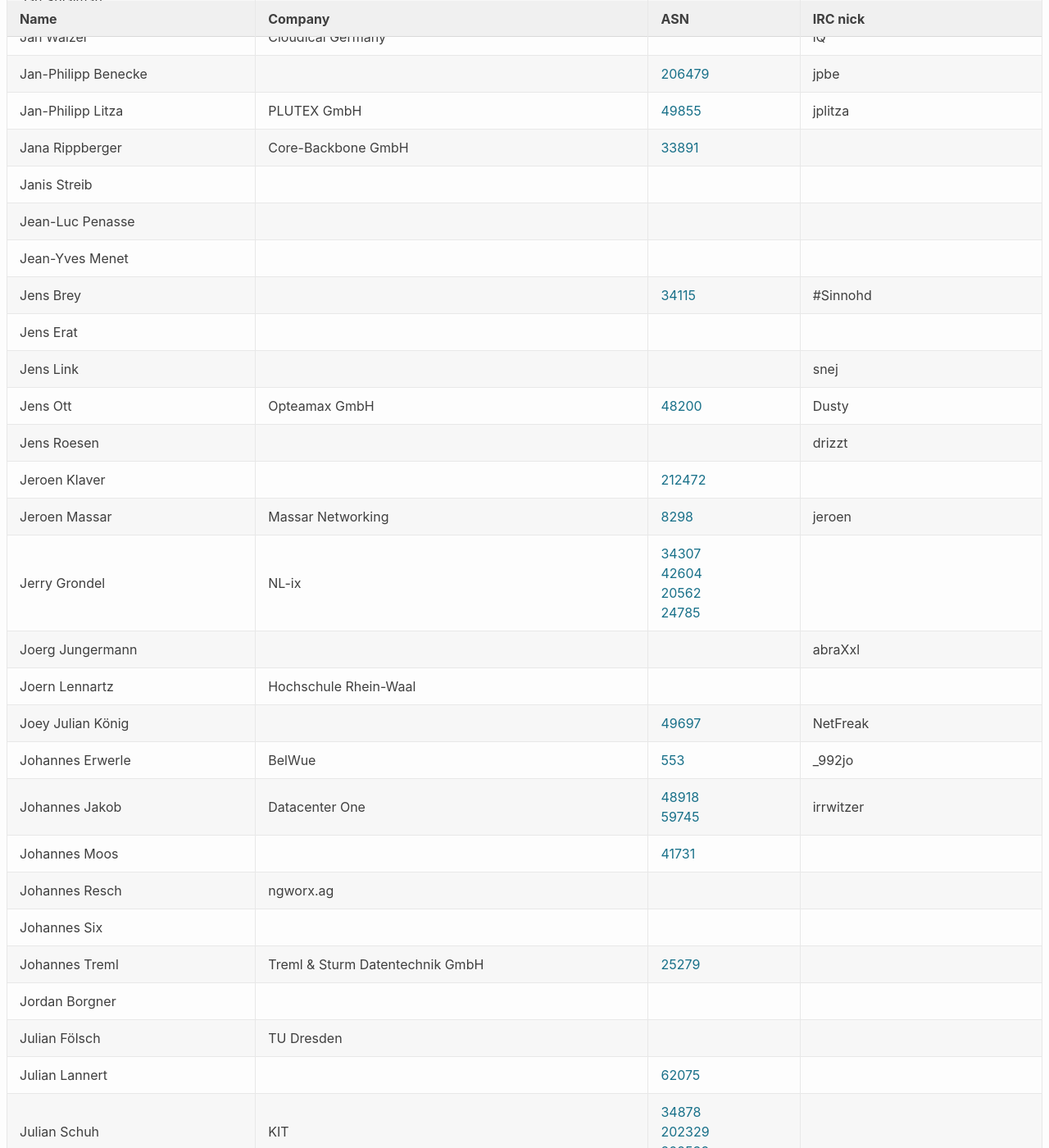
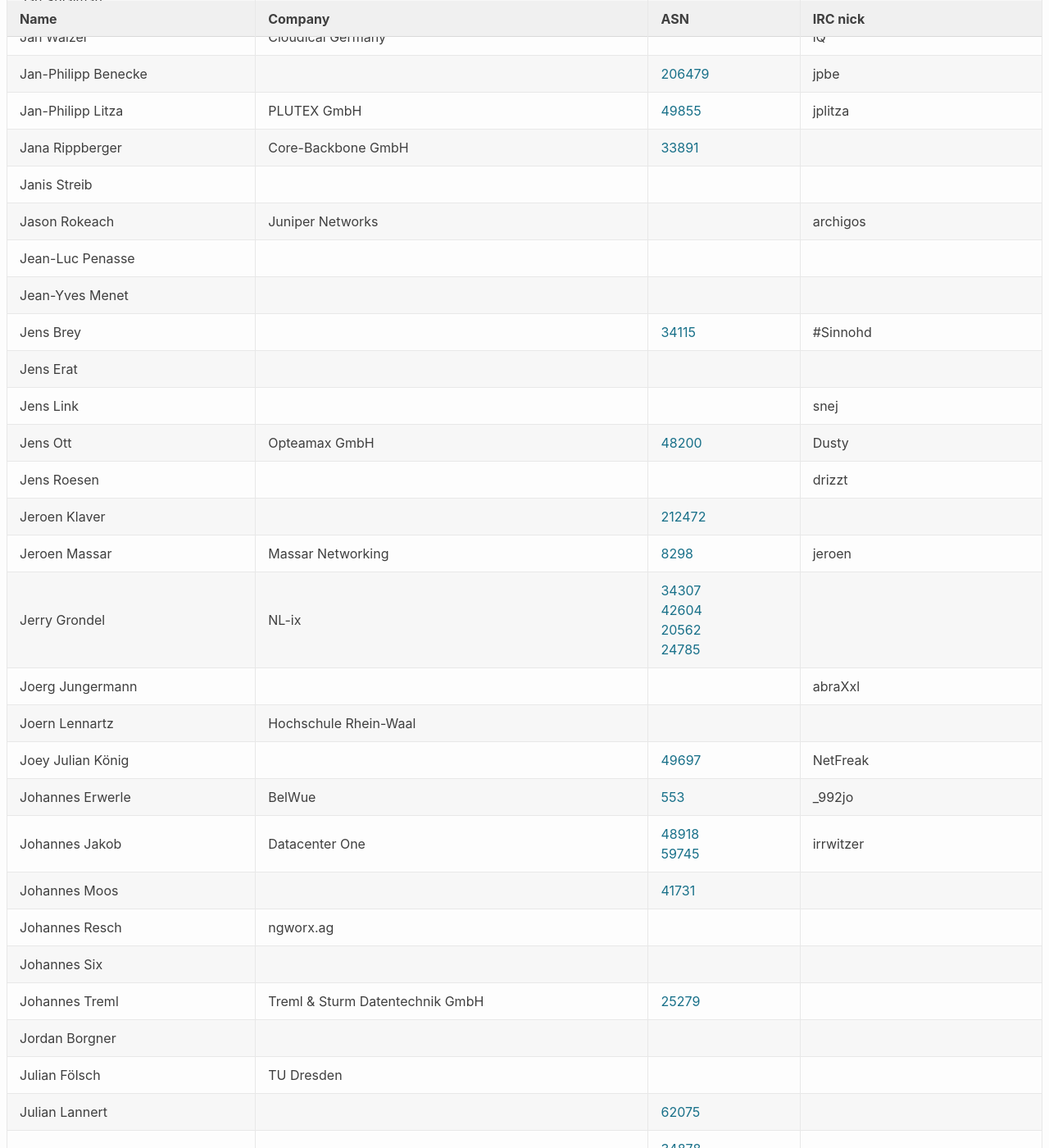
Before and after one commit to denog/pretix-attendeelist, a Jekyll site: the page built from index.markdown, in a window 1280 px wide and 1400 px high, scrolled down 9649 px. Shown: the whole window at 82% size. Built offline with Jekyll 4.4.1, drawn with Linux system fonts in a browser that asks for light colours.

Commit message:
Latest data: Fri Nov  6 21:50:11 UTC 2020

```diff
--- a/_data/attendees.json
+++ b/_data/attendees.json
@@ -1236,6 +1236,12 @@
     "asn": null
   },
   {
+    "name": "Jason Rokeach",
+    "company": "Juniper Networks",
+    "irc": "archigos",
+    "asn": null
+  },
+  {
     "name": "Jean-Luc Penasse",
     "company": null,
     "irc": null,
@@ -1416,6 +1422,12 @@
     "asn": "AS35710"
   },
   {
+    "name": "Jussi Sahlberg",
+    "company": null,
+    "irc": "Jude",
+    "asn": null
+  },
+  {
     "name": "Justus Lampel",
     "company": "Opternus GmbH",
     "irc": null,
```
